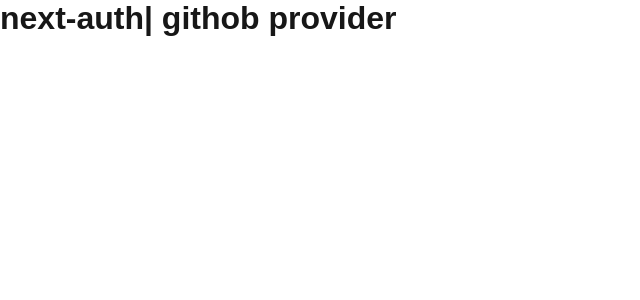
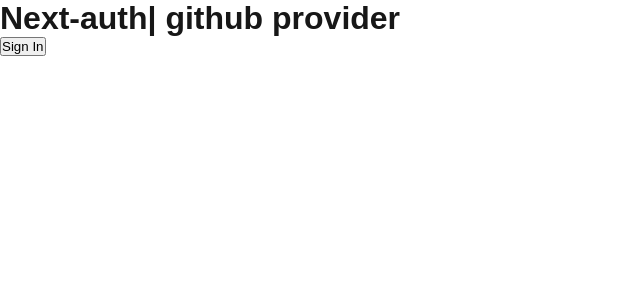
Before and after one commit to xe4at/nextauth-github-provider, a Next.js app: page / in a window 1280 px wide. Shown: the top 300 px of the page, without its empty margins (0-640 px from the left). Built offline with nearby package versions, Linux system fonts and the light colour scheme.

Commit message:
config next-auth and github

```diff
--- a/src/pages/api/auth/[...nextauth].js
+++ b/src/pages/api/auth/[...nextauth].js
@@ -1,7 +1,7 @@
 import NextAuth from "next-auth";
 import GitHubProvider from "next-auth/providers/github";
 
-const nextOptions = {
+const authOptions = {
   providers: [
     GitHubProvider({
       clientId: process.env.GITHUB_ID,
@@ -9,3 +9,5 @@
     }),
   ],
 };
+
+export default NextAuth();
--- a/src/pages/index.js
+++ b/src/pages/index.js
@@ -1,3 +1,13 @@
+import { signIn } from "next-auth/react";
+
 export default function Home() {
-  return <h1>next-auth| githob provider</h1>;
+  const signInHandler = () => {
+    signIn("github");
+  };
+  return (
+    <div>
+      <h1>Next-auth| github provider</h1>
+      <button onClick={signInHandler}>Sign In</button>
+    </div>
+  );
 }
```
Also changed, not shown: package.json (+5 -4 lines), 1 other file (tests, documents, lock files or other folders).
